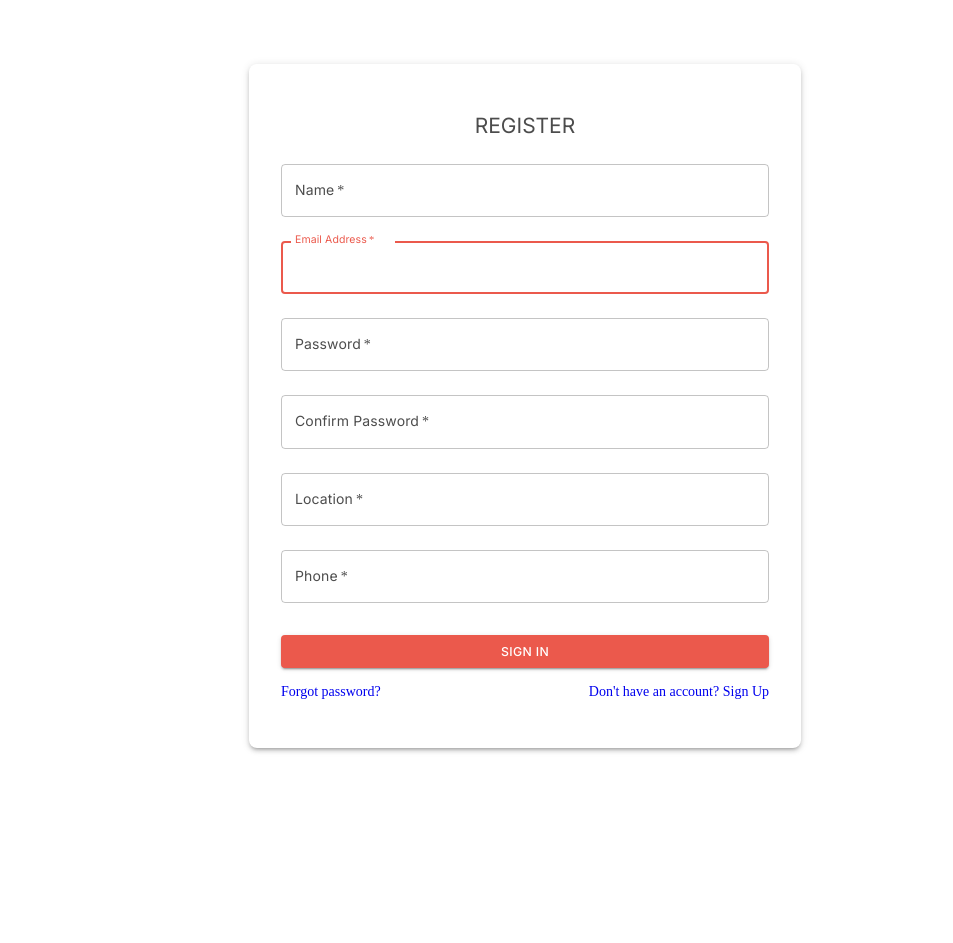
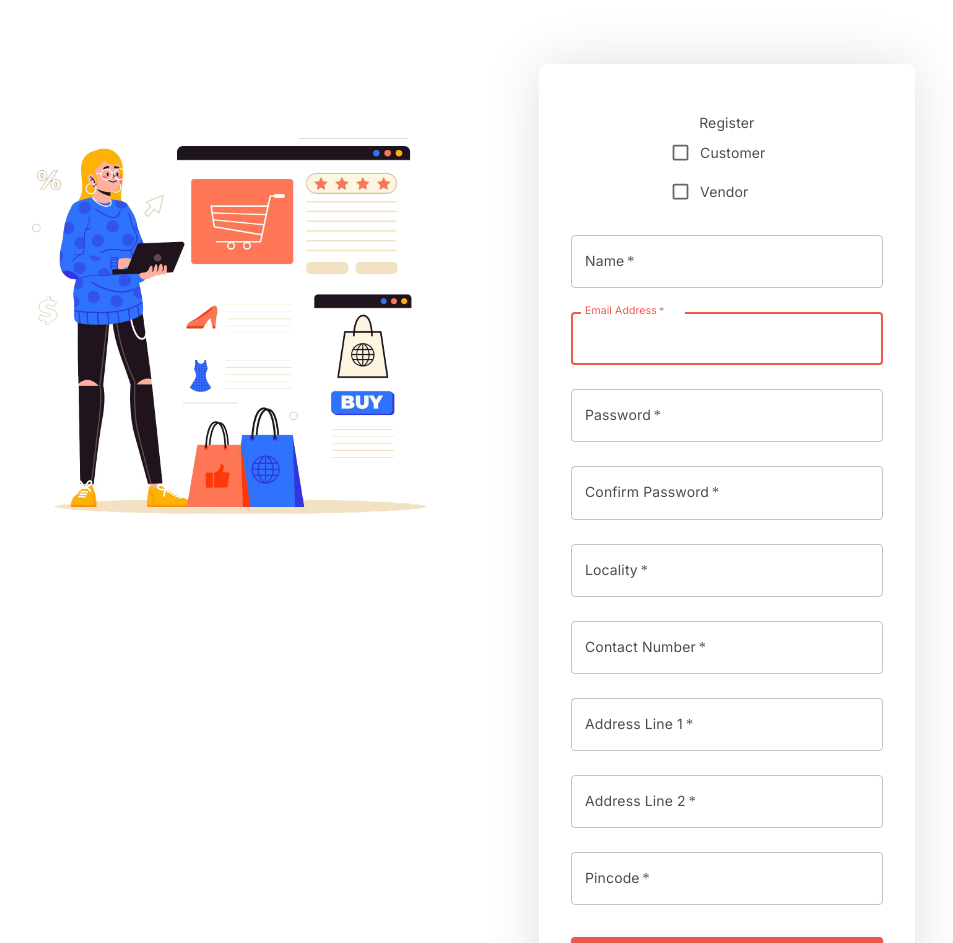
Before and after one commit to iamrishiksahu/LocalAlt, a React (Create React App) app in the folder frontend/: page /signup in a window 1280 px wide. Shown: the top 943 px of the page, without its empty margins (115-1068 px from the left). Before the commit the page ends 800 px from the top, so only its background shows below. Built offline with nearby package versions, Linux system fonts and the light colour scheme.

Commit message:
signup update

```diff
--- /dev/null
+++ b/frontend/src/api/userApi.js
@@ -0,0 +1,10 @@
+import axiosApi from "../utils/axiosConfig";
+
+export const addUser = async (postData) => {
+    try {
+        const response = await axiosApi.post('/auth/register', postData);
+        console.log(response.data);
+    } catch (err) {
+        console.log(err);
+    }
+};
--- a/frontend/src/pages/customer/SignUpPage.js
+++ b/frontend/src/pages/customer/SignUpPage.js
@@ -1,4 +1,4 @@
-import React from "react";
+import React, { useState } from "react";
 import {
   Container,
   Grid,
@@ -6,41 +6,113 @@ import {
   Button,
   Box,
   Typography,
-
+  FormControl, FormControlLabel, Checkbox
 } from "@mui/material";
 import { Link } from "react-router-dom";
+import { addUser } from "../../api/userApi";
+import { Alert, AlertTitle } from "@mui/material";
+
 
 const SignUpPage = () => {
-  const handleSubmit = (event) => {
+
+  //role button
+  const [selectedValue, setSelectedValue] = useState('');
+  const handleChange = (event) => {
+    setSelectedValue(event.target.value);
+    console.log(selectedValue);
+  };
+
+  //submit button
+  const handleSubmit = async (event) => {
     event.preventDefault();
     const data = new FormData(event.currentTarget);
 
-    console.log({
+    const postData = {
+      name: data.get("name"),
       email: data.get("email"),
       password: data.get("password"),
-      location: data.get("location"),
-      phone: data.get("phone"),
-    });
+      role: selectedValue,
+      contact: data.get("phone"),
+      locality: data.get("location"),
+      longitude: "",
+      latitude: "",
+      address: {
+        address_line_1: data.get("address_line_1"),
+        address_line_2: data.get("address_line_2"),
+        city: data.get("city"),
+        pincode: data.get("pincode"),
+      },
+    };
+
+    console.log(postData);
+
+    try {
+      await addUser(postData);
+    } catch (err) {
+      if (err.response && err.response.status === 401) {
+        alert('User already exists');
+      } else {
+        alert('An error occurred: ' + err.message);
+      }
+    }
   };
 
   return (
-    <Container component="main" maxWidth="sm">
+    <Box component="main" >
+      <Box sx={{
+        height: 'max-content',
+        display: 'grid',
+        gap: '2rem',
+        backgroundColor: `linear-gradient(135deg, blue, red)`,
+        gridTemplateColumns: { md: '1fr 1fr', xs: '1fr' }
+      }}>
+
+
+        <Box sx={{
+          padding: { md: '8rem 0 0 8rem', sm: '1rem', xs: '1rem' }
+        }}>
+
+          {/* <Typography variant="h4" align="center">LocalAlt</Typography> */}
+          <img width={'450px'} src="/images/login-hero.png" alt="login hero" />
+
+        </Box>
+
 
         <Box
           sx={{
-          boxShadow: 3,
+            boxShadow: { md: '0 0 4rem 0 #00000020', xs: '0 0 5rem #00000020' },
             borderRadius: 2,
+            height: 'max-content',
+            backgroundColor: '#fff',
             px: 4,
             py: 6,
+            width: { md: '60%', sm: '100%' },
             marginTop: 8,
             display: "flex",
             flexDirection: "column",
             alignItems: "center",
           }}
         >
-        <Typography component="h1" variant="h5">
-          REGISTER
+          <Typography component="h1" variant="body1">
+            Register
           </Typography>
+          <FormControl component="fieldset" display="flow"
+          // sx={{
+          //   "& .css-1nrlq1o-MuiFormControl-root": {
+          //     display: 'flow',
+          //   }
+          // }}
+          >
+            <FormControlLabel
+              control={<Checkbox checked={selectedValue === "0"} onChange={handleChange} value="0" />}
+              label="Customer"
+            />
+            <FormControlLabel
+              control={<Checkbox checked={selectedValue === "1"} onChange={handleChange} value="1" />}
+              label="Vendor"
+            />
+          </FormControl>
+
           <Box component="form" onSubmit={handleSubmit} noValidate sx={{ mt: 1 }}>
             <TextField
               margin="normal"
@@ -58,6 +130,7 @@ const SignUpPage = () => {
               id="email"
               label="Email Address"
               name="email"
+              autoComplete="email"
               autoFocus
             />
             <TextField
@@ -68,6 +141,7 @@ const SignUpPage = () => {
               label="Password"
               type="password"
               id="password"
+              autoComplete="current-password"
             />
             <TextField
               margin="normal"
@@ -82,19 +156,50 @@ const SignUpPage = () => {
               margin="normal"
               required
               fullWidth
-            name="location"
-            label="Location"
+              name="locality"
+              label="Locality"
               type="string"
-            id="location"
+              id="locality"
             />
             <TextField
               margin="normal"
               required
               fullWidth
               name="phone"
-            label="Phone"
+              label="Contact Number"
               type="number"
               id="phone"
+
+            />
+            <TextField
+              margin="normal"
+              required
+              fullWidth
+              name="address_line_1"
+              label="Address Line 1"
+              type="string"
+              id="address_line_1"
+
+            />
+            <TextField
+              margin="normal"
+              required
+              fullWidth
+              name="address_line_2"
+              label="Address Line 2"
+              type="string"
+              id="address_line_2"
+
+            />
+            <TextField
+              margin="normal"
+              required
+              fullWidth
+              name="pincode"
+              label="Pincode"
+              type="number"
+              id="pincode"
+
             />
             <Button
               type="submit"
@@ -103,23 +208,20 @@ const SignUpPage = () => {
               color="primary"
               sx={{ mt: 3, mb: 2 }}
             >
-            Sign In
+              Register
             </Button>
-          <Grid container>
-            <Grid item xs>
-              <Link to="#" variant="body2">
-                Forgot password?
+
+
+            <Link className="link-text" to="/login" variant="body2">
+              <Typography align="center" mt={'10rem'}> Already Registerd ?</Typography>
             </Link>
-            </Grid>
-            <Grid item>
-              <Link to="/register" variant="body2">
-                {"Don't have an account? Sign Up"}
-              </Link>
-            </Grid>
-          </Grid>
+
           </Box>
         </Box>
-    </Container>
+
+      </Box>
+
+    </Box >
   );
 };
 
```
Lines whose indentation alone changed are shown as unchanged.
